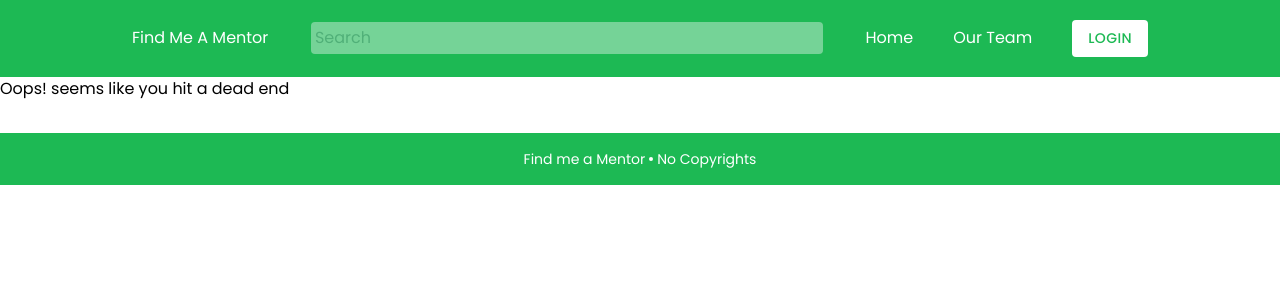
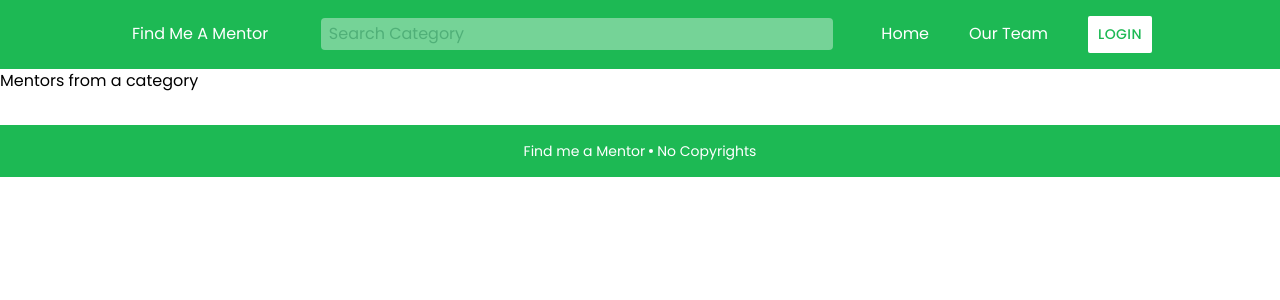
Before and after one commit to aditya-shrivastava/Find-Me-A-Mentor-Client, a React (Create React App) app: page /categories/1 in a window 1280 px wide. Shown: the top 300 px of the page. Built offline with nearby package versions, Linux system fonts and the light colour scheme.

Commit message:
added debounced searching

```diff
--- a/package.json
+++ b/package.json
@@ -11,6 +11,7 @@
     "@testing-library/react": "^9.5.0",
     "@testing-library/user-event": "^7.2.1",
     "axios": "^0.21.1",
+    "lodash.debounce": "^4.0.8",
     "react": "^17.0.2",
     "react-dom": "^17.0.2",
     "react-redux": "^7.2.3",
--- a/src/App.js
+++ b/src/App.js
@@ -12,6 +12,7 @@ import { Footer, Navbar } from './Components';
 
 import { useDispatch } from 'react-redux';
 import { login, logout } from './features/userSlice';
+import Mentors from './Pages/Mentors';
 
 let logoutTimer;
 
@@ -64,6 +65,9 @@ function App() {
 					<Route path='/profile'>
 						<Profile />
 					</Route>
+					<Route path='/categories/:cname'>
+						<Mentors />
+					</Route>
 					<Route path='*'>
 						<Error />
 					</Route>
--- a/src/Components/Login/Login.jsx
+++ b/src/Components/Login/Login.jsx
@@ -1,54 +1,70 @@
-import React, {useState} from 'react';
-import { Button } from '@material-ui/core';
+import React, { useState } from 'react';
 import './Login.css';
 
-import {useAuth} from '../../hooks/auth-hook';
+import { useAuth } from '../../hooks/auth-hook';
 
-const Login = ({setIsLogin, setOpenPopup }) => {
+import { Button, CircularProgress } from '@material-ui/core';
+
+const Login = ({ setIsLogin, setOpenPopup }) => {
 	const [email, setEmail] = useState('');
 	const [password, setPassword] = useState('');
 	const { isLoading, error, authenticate } = useAuth();
 
-    const handleLogin = async e => {
+	const handleLogin = async (e) => {
 		e.preventDefault();
 		try {
-            await authenticate(true, {email, password});
+			await authenticate(true, { email, password });
 
 			setEmail('');
 			setPassword('');
 			setOpenPopup(false);
-        } catch (error) {
-
-        }
-    }
+		} catch (error) {}
+	};
 
 	return (
 		<React.Fragment>
-                {error && <h1 className='text-red-500 text-center text-lg'>{error}</h1>}
+			{error && (
+				<h1 className='text-red-500 text-center text-lg'>{error}</h1>
+			)}
 			<div className='login'>
 				<div className='head'>
 					<h3>Find Me A Mentor</h3>
 					<h1>Welcome Back!</h1>
 					We are happy to see you.
 				</div>
-                <form onSubmit={handleLogin} className="login-form">
+				<form onSubmit={handleLogin} className='login-form'>
 					<div className='input-field'>
 						Email
-                    <input type="email" value={email} onChange={e => setEmail(e.target.value)} />
+						<input
+							type='email'
+							value={email}
+							onChange={(e) => setEmail(e.target.value)}
+						/>
 					</div>
 					<div className='input-field'>
 						Password
-                    <input type="password" value={password} onChange={e => setPassword(e.target.value)} />
+						<input
+							type='password'
+							value={password}
+							onChange={(e) => setPassword(e.target.value)}
+						/>
 					</div>
-                <Button variant='contained' type='submit'>Login</Button>
+					<Button
+						disabled={isLoading}
+						variant='contained'
+						type='submit'
+					>
+						{isLoading ? <CircularProgress /> : 'Login'}
+					</Button>
 				</form>
 				<div className='lower'>
 					<span>Don't have an account? </span>
-                    <div className='create' onClick={() => setIsLogin(false)}>Create Account</div>
+					<div className='create' onClick={() => setIsLogin(false)}>
+						Create Account
+					</div>
 				</div>
 			</div>
 		</React.Fragment>
-
-    )
-}
-export default Login
+	);
+};
+export default Login;
--- a/src/Components/Navbar/Navbar.css
+++ b/src/Components/Navbar/Navbar.css
@@ -1,5 +1,5 @@
 .navbar {
-	@apply bg-brgreen py-4 lg:px-32 flex justify-between items-center;
+	@apply bg-brgreen py-4 lg:px-32 md:px-4 flex justify-between items-center;
 }
 
 .left {
@@ -11,9 +11,9 @@
 }
 
 .right {
-	@apply text-white p-1 flex items-center space-x-10;
+	@apply text-white flex items-center space-x-10;
 }
 
 .right > Button {
-	@apply bg-white px-4 text-brgreen focus:outline-none hover:bg-green-600 hover:text-white;
+	@apply bg-white rounded-sm text-brgreen focus:outline-none hover:bg-green-600 hover:text-white;
 }
--- a/src/Components/Navbar/Navbar.jsx
+++ b/src/Components/Navbar/Navbar.jsx
@@ -1,27 +1,27 @@
-import React , {useEffect, useState} from 'react';
-import Search from './Search/Search';
+import React, { useState } from 'react';
+import './Navbar.css';
+
 import Popup from '../Popup';
 import UserAvatar from './UserAvatar/UserAvatar';
+import Search from './Search/Search';
+
+import { NavLink } from 'react-router-dom';
 
 import { selectUser } from '../../features/userSlice';
 import { useSelector } from 'react-redux';
-
-import './Navbar.css';
-
-
-import { NavLink } from 'react-router-dom';
-
-import Button from "@material-ui/core/Button";
-
+import { Button } from '@material-ui/core';
 
 const Navbar = () => {
 	const [openPopup, setOpenPopup] = useState(false);
-    const {user} = useSelector(selectUser);
+	const { user } = useSelector(selectUser);
 
 	return (
+		<>
 			<div className='navbar'>
 				<div className='left'>
-                <NavLink className='link' to='/'> Find Me A Mentor </NavLink>
+					<NavLink className='link' to='/'>
+						Find Me A Mentor
+					</NavLink>
 				</div>
 
 				<Search />
@@ -30,15 +30,23 @@ const Navbar = () => {
 					<NavLink className='link' to='/'>
 						Home
 					</NavLink>
-                <NavLink className='link' to="/team">
+					<NavLink className='link' to='/team'>
 						Our Team
 					</NavLink>
-                {user ? <UserAvatar user={user} /> : <Button onClick={() => setOpenPopup(true)}>
+					{user ? (
+						<UserAvatar user={user} />
+					) : (
+						<Button
+							className='login-btn'
+							onClick={() => setOpenPopup(true)}
+						>
 							Login
-                </Button>}
+						</Button>
+					)}
 					<Popup openPopup={openPopup} setOpenPopup={setOpenPopup} />
 				</div>
 			</div>
-    )
-}
-export default Navbar
+		</>
+	);
+};
+export default Navbar;
--- a/src/Components/Navbar/Search/Search.css
+++ b/src/Components/Navbar/Search/Search.css
@@ -1,7 +1,27 @@
 .search {
-	@apply w-80 lg:w-2/4;
+	@apply w-80 lg:w-2/4 relative;
 }
 
 .search > input {
-	@apply opacity-40 bg-gray-50 flex-grow w-full rounded outline-none p-1 duration-200 focus:opacity-100 focus:bg-white focus:text-black;
+	@apply opacity-40 bg-gray-50 flex-grow w-full rounded outline-none py-1 px-2 duration-200 focus:opacity-100 focus:bg-white focus:text-black;
 }
+
+.search-results {
+	@apply flex flex-col absolute z-50 bg-white mt-2 w-full px-2 rounded shadow-md py-4 justify-evenly max-h-80 overflow-y-scroll;
+}
+
+.search-results > a {
+	@apply text-black text-lg hover:bg-gray-200;
+}
+
+.search-results > p {
+	@apply text-black text-lg;
+}
+
+.search-results::-webkit-scrollbar {
+	@apply w-2 bg-gray-200 rounded;
+}
+
+.search-results::-webkit-scrollbar-thumb {
+	@apply bg-gray-400;
+}
--- a/src/Components/Navbar/Search/Search.jsx
+++ b/src/Components/Navbar/Search/Search.jsx
@@ -1,12 +1,78 @@
-import React from 'react';
+import React, { useCallback, useState } from 'react';
 import './Search.css';
 
+import axios from '../../../api/axios';
+import debounce from 'lodash.debounce';
+import { Link } from 'react-router-dom';
+
 const Search = () => {
-    return (
-        <div className='search'>
-            <input type="text" placeholder='Search' />
-        </div>
-    )
-}
+	const [focused, setFocused] = useState(true);
+	const [searchTerm, setSearchTerm] = useState('');
+	const [searchResults, setSearchResults] = useState([]);
 
-export default Search
+	const search = async (term) => {
+		try {
+			const response = await axios.get(`/search?cname=${term}`);
+			const { categories } = response.data;
+
+			if (categories.length === 0) {
+				setSearchResults([{ _id: 0, name: 'No results found' }]);
+			} else {
+				setSearchResults(categories);
+			}
+		} catch (error) {
+			console.error(error);
+		}
+	};
+
+	const debouncedSearch = useCallback(
+		() => debounce((term) => search(term), 1000),
+		[]
+	);
+
+	const handleChange = (e) => {
+		setSearchTerm(e.target.value);
+		debouncedSearch(searchTerm);
+	};
+
+	const onFocus = () => {
+		setFocused(true);
+	};
+
+	const onBlur = () => {
+		setFocused(false);
+		setSearchTerm('');
+	};
+
+	return (
+		<div className='search'>
+			<input
+				type='text'
+				value={searchTerm}
+				onChange={handleChange}
+				placeholder='Search Category'
+				onFocus={onFocus}
+				onBlur={onBlur}
+			/>
+
+			{focused && searchResults.length > 0 && (
+				<div className='search-results'>
+					{searchResults.map((result) =>
+						result._id !== 0 ? (
+							<Link
+								to={`/categories/:${result.name}`}
+								key={result._id}
+							>
+								{result.name}
+							</Link>
+						) : (
+							<p key={result._id}>{result.name}</p>
+						)
+					)}
+				</div>
+			)}
+		</div>
+	);
+};
+
+export default Search;
--- a/src/Components/SignUp/SignUp.jsx
+++ b/src/Components/SignUp/SignUp.jsx
@@ -1,10 +1,9 @@
-import React, {useState} from 'react';
-import { Button} from '@material-ui/core';
+import React, { useState } from 'react';
 import './SignUp.css';
 
+import { useAuth } from '../../hooks/auth-hook';
 
-
-import { useAuth } from '../../hooks/auth-hook';
+import { Button, CircularProgress } from '@material-ui/core';
 
 const SignUp = ({ setIsLogin, setOpenPopup }) => {
 	const [username, setUsername] = useState('');
@@ -14,11 +13,13 @@ const SignUp = ({ setIsLogin, setOpenPopup }) => {
 
 	const { isLoading, error, authenticate } = useAuth();
 
-    const handleSignup = async e => {
+	const handleSignup = async (e) => {
 		e.preventDefault();
 		try {
 			await authenticate(false, {
-                username, email, password
+				username,
+				email,
+				password,
 			});
 
 			setUsername('');
@@ -26,46 +27,71 @@ const SignUp = ({ setIsLogin, setOpenPopup }) => {
 			setPassword('');
 			setConfirmPassword('');
 			setOpenPopup(false);
-        } catch (error) {
-
-        }
-    }
+		} catch (error) {}
+	};
 
 	return (
 		<React.Fragment>
-            {error && <h1 className='text-red-500 text-center text-lg'>{error}</h1>}
+			{error && (
+				<h1 className='text-red-500 text-center text-lg'>{error}</h1>
+			)}
 			<div className='signup'>
 				<div className='head'>
 					<h3>Find Me A Mentor</h3>
 					<h1>New Here?</h1>
 					Create an account to get started.
 				</div>
-            <form onSubmit={handleSignup} className="signup-form">
+				<form onSubmit={handleSignup} className='signup-form'>
 					<div className='input-field'>
 						Username
-                    <input type="text" value={username} onChange={e => setUsername(e.target.value)} />
+						<input
+							type='text'
+							value={username}
+							onChange={(e) => setUsername(e.target.value)}
+						/>
 					</div>
 					<div className='input-field'>
 						Email
-                <input type="email" value={email} onChange={e => setEmail(e.target.value)} />
+						<input
+							type='email'
+							value={email}
+							onChange={(e) => setEmail(e.target.value)}
+						/>
 					</div>
 					<div className='input-field'>
 						Password
-                <input type="password" value={password} onChange={e => setPassword(e.target.value)} />
+						<input
+							type='password'
+							value={password}
+							onChange={(e) => setPassword(e.target.value)}
+						/>
 					</div>
 					<div className='input-field'>
 						ConfirmPassword
-                <input type="password" value={confirmPassword} onChange={e => setConfirmPassword(e.target.value)} />
+						<input
+							type='password'
+							value={confirmPassword}
+							onChange={(e) => setConfirmPassword(e.target.value)}
+						/>
 					</div>
-            <Button variant='contained' type='submit'>Create Account</Button>
+					<Button
+						variant='contained'
+						type='submit'
+						disabled={isLoading}
+					>
+						{isLoading ? <CircularProgress /> : 'Create Account'}
+					</Button>
 				</form>
 
 				<div className='lower'>
 					<span>Already Have An Account? </span>
-                <div className='create' onClick={() => setIsLogin(true)}> Login </div>
+					<div className='create' onClick={() => setIsLogin(true)}>
+						{' '}
+						Login{' '}
+					</div>
 				</div>
 			</div>
 		</React.Fragment>
-    )
-}
-export default SignUp
+	);
+};
+export default SignUp;
--- /dev/null
+++ b/src/Pages/Mentors.jsx
@@ -0,0 +1,11 @@
+import React from 'react';
+
+const Mentors = () => {
+	return (
+		<div className='mentors'>
+			<h1>Mentors from a category</h1>
+		</div>
+	);
+};
+
+export default Mentors;
--- a/src/api/axios.js
+++ b/src/api/axios.js
@@ -1,7 +1,7 @@
 import axios from 'axios';
 
 const instance = axios.create({
-	baseURL: 'http://localhost:5000/api/',
+	baseURL: 'http://localhost:5000/api/v1/',
 });
 
 export default instance;
```
Also changed, not shown: 1 other file (tests, documents, lock files or other folders). Lines whose indentation alone changed are shown as unchanged.
